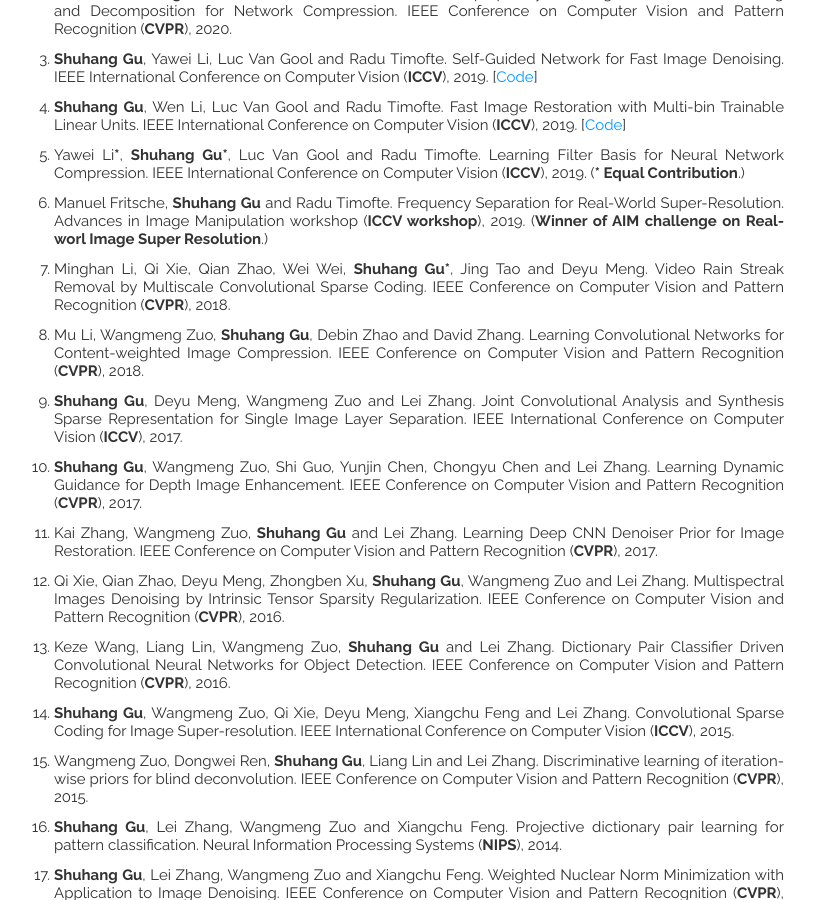
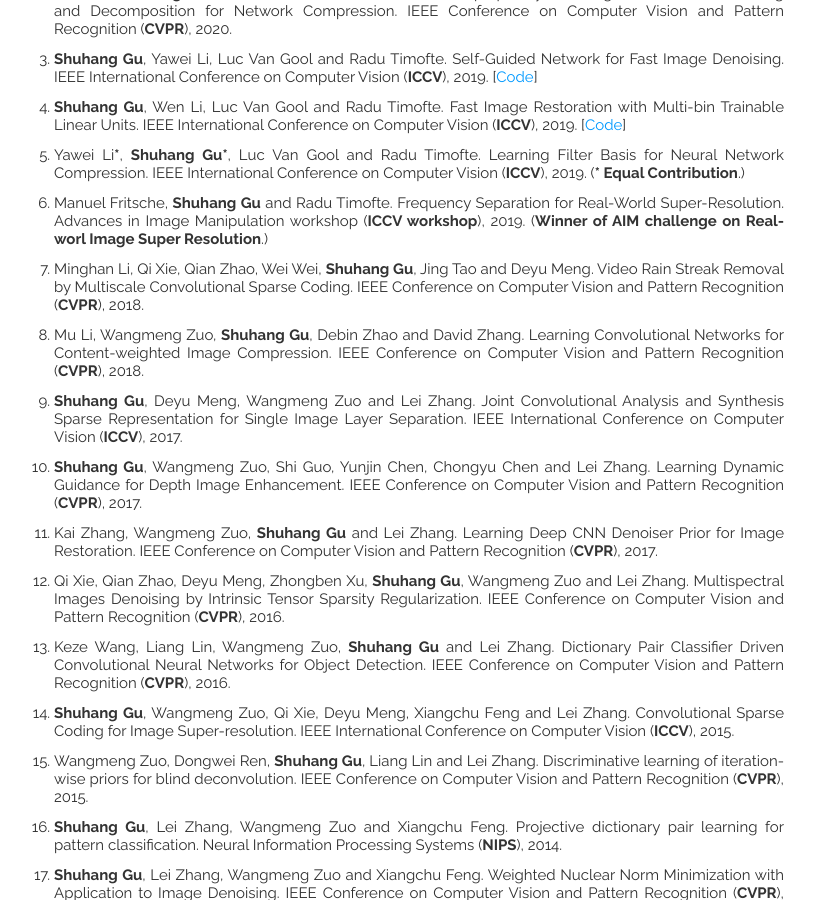
Before and after one commit to ShuhangGu/shuhanggu.github.com, a Jekyll site: the page built from index.html, in a window 1280 px wide and 900 px high, scrolled down 1141 px. Shown: the whole window, without its empty margins (346-1161 px from the left). Built offline with Jekyll 4.4.1, drawn with Linux system fonts in a browser that asks for light colours; nearby versions of some CDN libraries; the list of posts is cut into pages by our own code.

Commit message:
Update publications.html

```diff
--- a/_includes/publications.html
+++ b/_includes/publications.html
@@ -151,7 +151,7 @@
           </li>
 	 <li>
             <div align="justify">
-              <div align="justify">Minghan Li, Qi Xie, Qian Zhao, Wei Wei, <strong>Shuhang Gu*</strong>, Jing Tao and Deyu Meng.
+              <div align="justify">Minghan Li, Qi Xie, Qian Zhao, Wei Wei, <strong>Shuhang Gu</strong>, Jing Tao and Deyu Meng.
 		      Video Rain Streak Removal by Multiscale Convolutional Sparse Coding. IEEE Conference on Computer Vision and Pattern Recognition (<strong>CVPR</strong>), 2018. </div>
             </div>
           </li>
```
